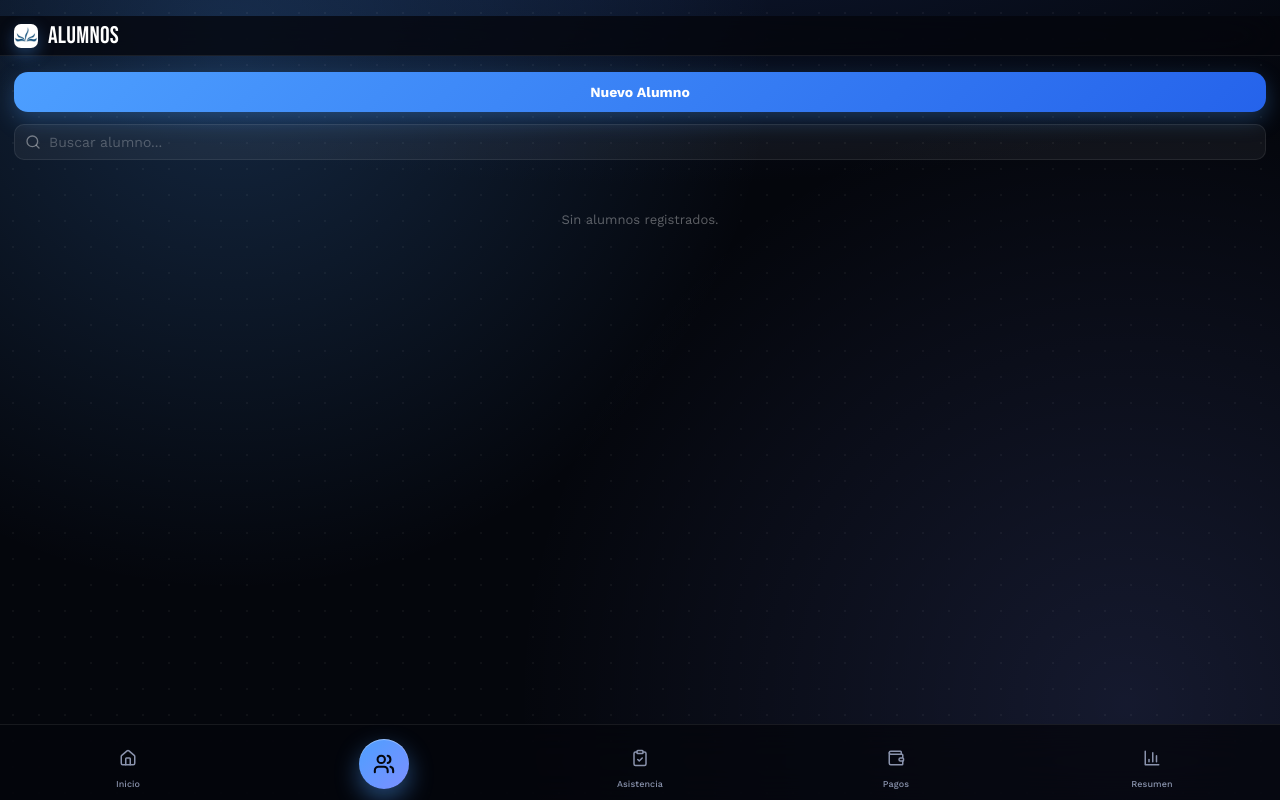
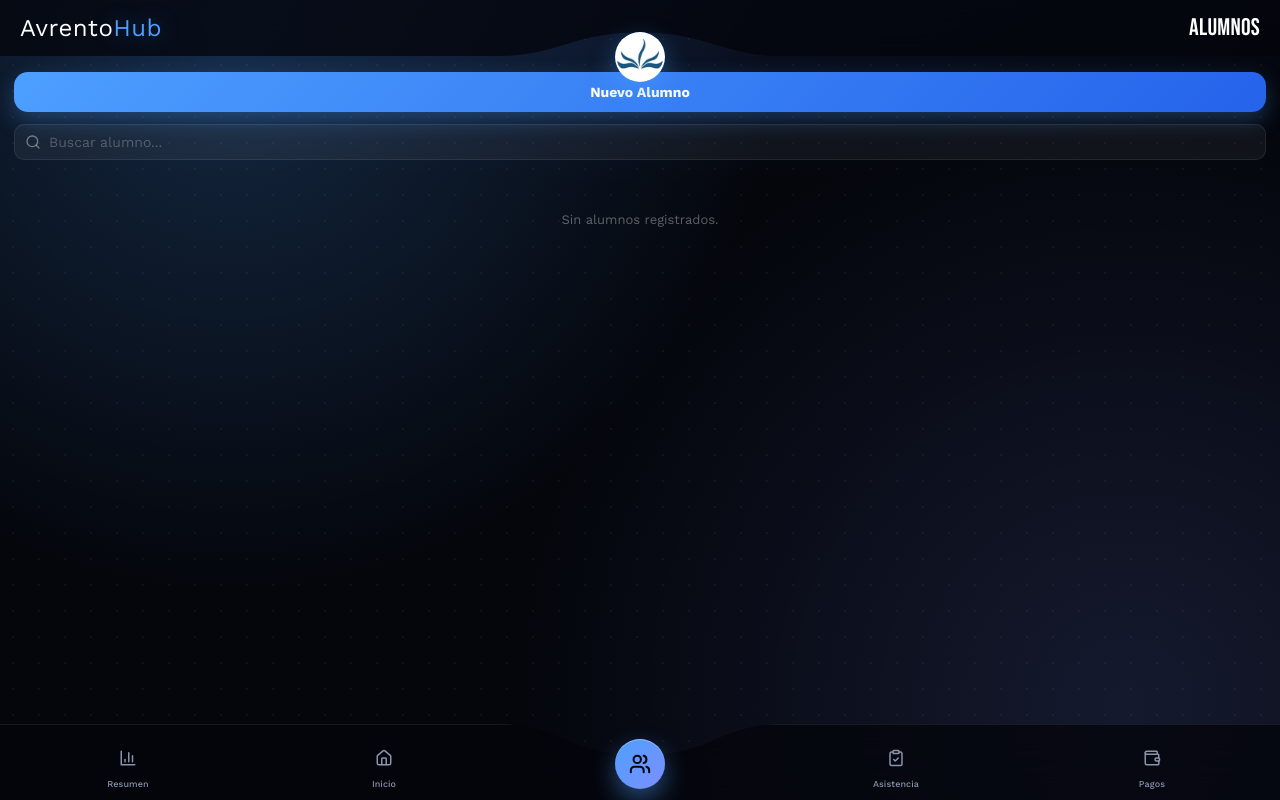
Before and after one commit to pamierdas15/Avrento-Hub, a React (Vite) app: page / in a window 1280 px wide. Both pictures are taken after a click on the button "Alumnos". Built offline with nearby package versions, Linux system fonts and the light colour scheme.

Commit message:
Add files via upload

```diff
--- a/src/App.jsx
+++ b/src/App.jsx
@@ -1,4 +1,5 @@
 import { useState, useEffect, useCallback } from 'react'
+import AppHeader from './components/AppHeader.jsx'
 import TabBar from './components/TabBar.jsx'
 import Toast from './components/Toast.jsx'
 import Inicio from './views/Inicio.jsx'
@@ -159,9 +160,19 @@ export default function App() {
 
   return (
     <div className="app">
-      <div className="views-wrap">
-        <div className="view on">{renderView()}</div>
-      </div>
+      <svg width="0" height="0" style={{ position: 'absolute' }} aria-hidden="true">
+        <defs>
+          <clipPath id="tab-notch-clip" clipPathUnits="objectBoundingBox">
+            <path d="M0,0 H0.3875 C0.4375,0 0.445,0.42 0.5,0.42 C0.555,0.42 0.5625,0 0.6125,0 H1 V1 H0 Z" />
+          </clipPath>
+          <clipPath id="header-notch-clip" clipPathUnits="objectBoundingBox">
+            <path d="M0,0 H1 V1 H0.6125 C0.5625,1 0.555,0.58 0.5,0.58 C0.445,0.58 0.4375,1 0.3875,1 H0 Z" />
+          </clipPath>
+        </defs>
+      </svg>
+
+      <AppHeader tab={tab} />
+      <div className="tab-content">{renderView()}</div>
       <TabBar active={tab} onChange={setTab} />
 
       <AlumnoModal
--- /dev/null
+++ b/src/components/AppHeader.jsx
@@ -0,0 +1,29 @@
+import { LOGO_DATA_URI } from '../utils/constants'
+
+const TAB_TITLES = {
+  alumnos: 'Alumnos',
+  asistencia: 'Asistencia',
+  pagos: 'Pagos',
+  resumen: 'Resumen'
+}
+
+export default function AppHeader({ tab }) {
+  const title = TAB_TITLES[tab]
+
+  return (
+    <div className="header-bar">
+      <div className="header-bar-bg" />
+      <div className="header-bar-content">
+        <span className="header-app-pos">
+          <span className="logo-text"><span className="logo-avrento">Avrento</span><span className="logo-hub">Hub</span></span>
+        </span>
+        <span className="header-tab-pos">
+          {title ? <span className="page-header-title">{title}</span> : null}
+        </span>
+      </div>
+      <span className="header-icon-wrap">
+        <img src={LOGO_DATA_URI} alt="AvrentoHub" />
+      </span>
+    </div>
+  )
+}
--- a/src/components/TabBar.jsx
+++ b/src/components/TabBar.jsx
@@ -1,20 +1,45 @@
 import { Home, Users, ClipboardCheck, Wallet, BarChart3 } from 'lucide-react'
 
-const TAB_DEFS = [
-  { id: 'inicio', label: 'Inicio', Icon: Home },
-  { id: 'alumnos', label: 'Alumnos', Icon: Users },
-  { id: 'asistencia', label: 'Asistencia', Icon: ClipboardCheck },
-  { id: 'pagos', label: 'Pagos', Icon: Wallet },
-  { id: 'resumen', label: 'Resumen', Icon: BarChart3 }
+const NAV_TABS = [
+  { key: 'inicio', label: 'Inicio', Icon: Home },
+  { key: 'alumnos', label: 'Alumnos', Icon: Users },
+  { key: 'asistencia', label: 'Asistencia', Icon: ClipboardCheck },
+  { key: 'pagos', label: 'Pagos', Icon: Wallet },
+  { key: 'resumen', label: 'Resumen', Icon: BarChart3 }
 ]
+const NAV_CENTER = Math.floor(NAV_TABS.length / 2)
+
+// La pestaña activa siempre ocupa el slot central (bajo la burbuja/notch);
+// el resto se reordena a su alrededor con una transición deslizante.
+function centeredSlots(activeKey) {
+  const rawIndex = NAV_TABS.findIndex(t => t.key === activeKey)
+  const activeIndex = rawIndex === -1 ? 0 : rawIndex
+  const n = NAV_TABS.length
+  const offset = (activeIndex - NAV_CENTER + n) % n
+  const slotOf = {}
+  NAV_TABS.forEach((t, i) => {
+    slotOf[t.key] = (i - offset + n) % n
+  })
+  return slotOf
+}
 
 export default function TabBar({ active, onChange }) {
+  const slots = centeredSlots(active)
+
   return (
     <nav className="tab-bar">
-      {TAB_DEFS.map(t => {
-        const on = active === t.id
+      <div className="tab-bar-bg" />
+      <div className="tab-bar-track">
+        {NAV_TABS.map(t => {
+          const on = active === t.key
+          const slot = slots[t.key]
           return (
-          <button key={t.id} className="tab-slot" onClick={() => onChange(t.id)}>
+            <button
+              key={t.key}
+              className={'tab-slot' + (on ? ' tab-slot-active' : '')}
+              style={{ left: `${slot * (100 / NAV_TABS.length)}%`, width: `${100 / NAV_TABS.length}%` }}
+              onClick={() => onChange(t.key)}
+            >
               <span className={'tab-icon-wrap' + (on ? ' tab-icon-wrap-active' : '')}>
                 <t.Icon size={on ? 22 : 18} strokeWidth={on ? 2.25 : 2} />
               </span>
@@ -22,6 +47,7 @@ export default function TabBar({ active, onChange }) {
             </button>
           )
         })}
+      </div>
     </nav>
   )
 }
--- a/src/styles.css
+++ b/src/styles.css
@@ -30,45 +30,31 @@ html,body{height:100%;background:#04060c;color:#fff}
   background-repeat:repeat, no-repeat, no-repeat, no-repeat;
   color:var(--text);
 }
-.views-wrap{flex:1;min-height:0;position:relative}
-.view{display:none;position:absolute;inset:0;overflow-y:auto;padding-bottom:10px;-webkit-overflow-scrolling:touch;overscroll-behavior:contain}
-.view.on{display:block}
+.tab-content{flex:1;overflow-y:auto;overflow-x:hidden;-webkit-overflow-scrolling:touch;overscroll-behavior:contain}
 
-/* ---- Header de marca (Inicio) — fijo arriba, 40px ---- */
-.app-header{
-  display:flex;align-items:center;gap:12px;
-  position:sticky;top:0;z-index:5;
-  height:40px;flex-shrink:0;
-  margin:0 -14px 16px;padding:0 14px;
-  background:rgba(4,6,12,0.78);backdrop-filter:blur(20px);-webkit-backdrop-filter:blur(20px);
-  border-bottom:1px solid var(--line);
-}
-.logo-img{width:24px;height:24px;min-width:24px;border-radius:7px;box-shadow:0 8px 22px rgba(77,159,255,0.35),inset 0 1px 0 rgba(255,255,255,0.25);background:linear-gradient(135deg,#132244,#0a1226)}
+/* ---- Cabecera global (logo + título de pestaña + icono flotante) ---- */
+.header-bar{position:relative;flex-shrink:0}
+.header-bar-bg{position:absolute;inset:0;background:rgba(4,6,12,0.78);backdrop-filter:blur(20px);-webkit-backdrop-filter:blur(20px);clip-path:url(#header-notch-clip)}
+.header-bar-content{position:relative;height:56px}
+.header-app-pos{position:absolute;left:20px;top:50%;transform:translateY(-50%);display:flex;align-items:center;gap:10px;white-space:nowrap}
+.header-tab-pos{position:absolute;right:20px;top:50%;transform:translateY(-50%);display:flex;align-items:center;white-space:nowrap}
+.header-icon-wrap{position:absolute;left:50%;bottom:0;transform:translateX(-50%);display:flex;align-items:center;justify-content:center;width:50px;height:50px;border-radius:50%;margin-bottom:-26px;box-shadow:0 10px 26px rgba(77,159,255,0.4),inset 0 1px 0 rgba(255,255,255,0.3);z-index:2;background:linear-gradient(135deg,var(--accent),var(--accent2));overflow:hidden}
+.header-icon-wrap img{width:100%;height:100%;object-fit:cover;border-radius:50%}
 .logo-text{font-family:'Bebas Neue',sans-serif;font-size:24px;letter-spacing:0.02em;line-height:1;display:flex;align-items:center}
 .logo-avrento{color:#fff}
 .logo-hub{color:var(--accent);text-shadow:0 0 22px rgba(77,159,255,0.45)}
-.header-eyebrow{margin-left:auto;font-family:'JetBrains Mono',monospace;font-size:9.5px;letter-spacing:0.1em;text-transform:uppercase;color:var(--text-muted);background:var(--accent-soft);border:1px solid var(--accent-line);border-radius:999px;padding:5px 10px}
+.page-header-title{font-family:'Bebas Neue',sans-serif;font-weight:400;font-size:24px;letter-spacing:0.01em;line-height:1;color:#fff;white-space:nowrap;overflow:hidden;text-overflow:ellipsis}
 
-/* ---- Header del resto de pestañas (logo + título) — fijo arriba, 40px ---- */
-.screen-header{
-  display:flex;align-items:center;gap:10px;
-  position:sticky;top:0;z-index:5;
-  height:40px;flex-shrink:0;
-  margin:0 -14px 16px;padding:0 14px;
-  background:rgba(4,6,12,0.78);backdrop-filter:blur(20px);-webkit-backdrop-filter:blur(20px);
-  border-bottom:1px solid var(--line);
-}
-.screen-header-logo{width:24px;height:24px;min-width:24px;border-radius:7px;box-shadow:0 6px 16px rgba(77,159,255,0.35),inset 0 1px 0 rgba(255,255,255,0.25);background:linear-gradient(135deg,#132244,#0a1226)}
-.screen-header-title{font-family:'Bebas Neue',sans-serif;font-weight:400;font-size:24px;letter-spacing:0.01em;line-height:1;color:#fff;display:flex;align-items:center}
-
-/* ---- Barra inferior con burbuja flotante ---- */
-.tab-bar{position:relative;display:flex;height:76px;flex-shrink:0;background:rgba(4,6,12,0.78);backdrop-filter:blur(20px);border-top:1px solid var(--line);padding-bottom:env(safe-area-inset-bottom,0px)}
-.tab-slot{flex:1;display:flex;flex-direction:column;align-items:center;justify-content:flex-end;gap:4px;padding-bottom:11px;border:none;background:transparent;cursor:pointer;-webkit-tap-highlight-color:transparent}
+/* ---- Barra inferior con pestaña activa centrada bajo el notch ---- */
+.tab-bar{position:relative;height:76px;flex-shrink:0;padding-bottom:env(safe-area-inset-bottom,0px)}
+.tab-bar-bg{position:absolute;inset:0;background:rgba(4,6,12,0.78);backdrop-filter:blur(20px);-webkit-backdrop-filter:blur(20px);border-top:1px solid var(--line);clip-path:url(#tab-notch-clip)}
+.tab-bar-track{position:relative;width:100%;height:100%}
+.tab-slot{position:absolute;top:0;height:100%;display:flex;flex-direction:column;align-items:center;justify-content:flex-end;gap:4px;padding-bottom:11px;border:none;background:transparent;color:inherit;cursor:pointer;-webkit-tap-highlight-color:transparent;transition:left 0.4s cubic-bezier(0.34,1.15,0.64,1)}
 .tab-icon-wrap{display:flex;align-items:center;justify-content:center;width:34px;height:34px;color:var(--text-muted);transition:all 0.25s cubic-bezier(0.34,1.15,0.64,1)}
 .tab-icon-wrap-active{width:50px;height:50px;border-radius:50%;margin-top:-26px;background:linear-gradient(135deg,var(--accent),var(--accent2));color:#04070f;box-shadow:0 10px 24px rgba(77,159,255,0.45),inset 0 1px 0 rgba(255,255,255,0.35)}
 .tab-label{font-size:9px;color:var(--text-muted);font-weight:500;letter-spacing:0.01em}
 
-.section-pad{padding:16px 14px 0}
+.section-pad{padding:16px 14px 20px}
 
 /* ---- Tarjetas ---- */
 .card{background:linear-gradient(180deg,var(--card-top),var(--card-bottom));border:1px solid var(--line);box-shadow:0 8px 22px rgba(0,0,0,0.4),inset 0 1px 0 rgba(255,255,255,0.04);border-radius:16px;padding:14px 16px;margin-bottom:10px;transition:opacity 0.15s;-webkit-tap-highlight-color:transparent}
--- a/src/views/Alumnos.jsx
+++ b/src/views/Alumnos.jsx
@@ -1,5 +1,4 @@
 import { useState } from 'react'
-import ScreenHeader from '../components/ScreenHeader.jsx'
 import { ESTADO_CFG, DIAS_FULL, TURNOS, MODALIDAD_CFG } from '../utils/constants'
 import { initials, alumnoColor, fmt } from '../utils/helpers'
 
@@ -16,7 +15,6 @@ export default function Alumnos({ data, onNuevoAlumno, onVerDetalle }) {
 
   return (
     <div className="section-pad">
-      <ScreenHeader title="Alumnos" />
       <button onClick={onNuevoAlumno} className="btn-primary" style={{ marginTop: 0, marginBottom: 12 }}>Nuevo Alumno</button>
       <div style={{ position: 'relative', marginBottom: 12 }}>
         <svg width="16" height="16" viewBox="0 0 24 24" fill="none" stroke="rgba(255,255,255,0.4)" strokeWidth="2" strokeLinecap="round" strokeLinejoin="round" style={{ position: 'absolute', left: 11, top: '50%', transform: 'translateY(-50%)', pointerEvents: 'none' }}><circle cx="11" cy="11" r="8"/><line x1="21" y1="21" x2="16.65" y2="16.65"/></svg>
--- a/src/views/Asistencia.jsx
+++ b/src/views/Asistencia.jsx
@@ -1,5 +1,4 @@
 import { useState } from 'react'
-import ScreenHeader from '../components/ScreenHeader.jsx'
 import CalendarioHero from '../components/CalendarioHero.jsx'
 import { todayStr } from '../utils/helpers'
 
@@ -19,8 +18,6 @@ export default function Asistencia({ data, esFestivo, registrarSesion, eliminarS
 
   return (
     <div className="section-pad">
-      <ScreenHeader title="Asistencia" />
-
       <div className="sec-label">Calendario</div>
       <CalendarioHero data={data} esFestivo={esFestivo} />
 
--- a/src/views/Inicio.jsx
+++ b/src/views/Inicio.jsx
@@ -1,5 +1,5 @@
 import { useState, useRef } from 'react'
-import { DIAS_ES, MESES, TURNOS, FEST_CFG, LOGO_DATA_URI } from '../utils/constants'
+import { DIAS_ES, MESES, TURNOS, FEST_CFG } from '../utils/constants'
 import { todayStr, initials, alumnoColor, getWeekDates } from '../utils/helpers'
 import { getAlertas } from '../utils/business'
 import TareaPendienteHero from '../components/TareaPendienteHero.jsx'
@@ -54,10 +54,6 @@ export default function Inicio({ data, esFestivo, registrarSesion, guardarTarea,
 
   return (
     <div className="section-pad">
-      <div className="app-header">
-        <img src={LOGO_DATA_URI} className="logo-img" alt="AvrentoHub" />
-        <div className="logo-text"><span className="logo-avrento">Avrento</span><span className="logo-hub">Hub</span></div>
-      </div>
       <div style={{ display: 'grid', gridTemplateColumns: 'repeat(3,1fr)', gap: 10, marginBottom: 18 }}>
         <button className="quick-btn" onClick={onNuevoAlumno}>
           <div className="qico" style={{ background: 'rgba(37,99,235,0.2)' }}>
--- a/src/views/Pagos.jsx
+++ b/src/views/Pagos.jsx
@@ -1,5 +1,4 @@
 import { useState, useEffect } from 'react'
-import ScreenHeader from '../components/ScreenHeader.jsx'
 import { MODALIDAD_CFG } from '../utils/constants'
 import { todayStr, fmt } from '../utils/helpers'
 import { getPendientesDetalle, getClasesExtraDetalle } from '../utils/business'
@@ -49,7 +48,6 @@ export default function Pagos({ data, registrarPago, eliminarPago, showToast, on
 
   return (
     <div className="section-pad">
-      <ScreenHeader title="Pagos" />
       <div className="inp-row">
         <label className="inp-label">Alumno</label>
         <select value={alumnoId} onChange={e => setAlumnoId(e.target.value)}>
--- a/src/views/Resumen.jsx
+++ b/src/views/Resumen.jsx
@@ -1,5 +1,4 @@
 import * as XLSX from 'xlsx'
-import ScreenHeader from '../components/ScreenHeader.jsx'
 import { DIAS_FULL, TURNOS, MODALIDAD_CFG } from '../utils/constants'
 import { fmt, alumnoColor, initials, todayStr } from '../utils/helpers'
 
@@ -56,7 +55,6 @@ export default function Resumen({ data, onAbrirBackup, showToast }) {
 
   return (
     <div className="section-pad">
-      <ScreenHeader title="Resumen" />
       <div style={{ display: 'grid', gridTemplateColumns: '1fr 1fr', gap: 8, marginBottom: 16 }}>
         <button onClick={exportExcel} style={{ padding: 10, borderRadius: 12, border: '1px solid rgba(77,159,255,0.25)', background: 'rgba(77,159,255,0.08)', color: '#4d9fff', fontSize: 12, fontWeight: 700, cursor: 'pointer', display: 'flex', alignItems: 'center', justifyContent: 'center', gap: 6 }}>
           <svg width="14" height="14" viewBox="0 0 24 24" fill="none" stroke="currentColor" strokeWidth="2"><path d="M21 15v4a2 2 0 0 1-2 2H5a2 2 0 0 1-2-2v-4"/><polyline points="7 10 12 15 17 10"/><line x1="12" y1="15" x2="12" y2="3"/></svg>Exportar Excel
```
Lines whose indentation alone changed are shown as unchanged.
